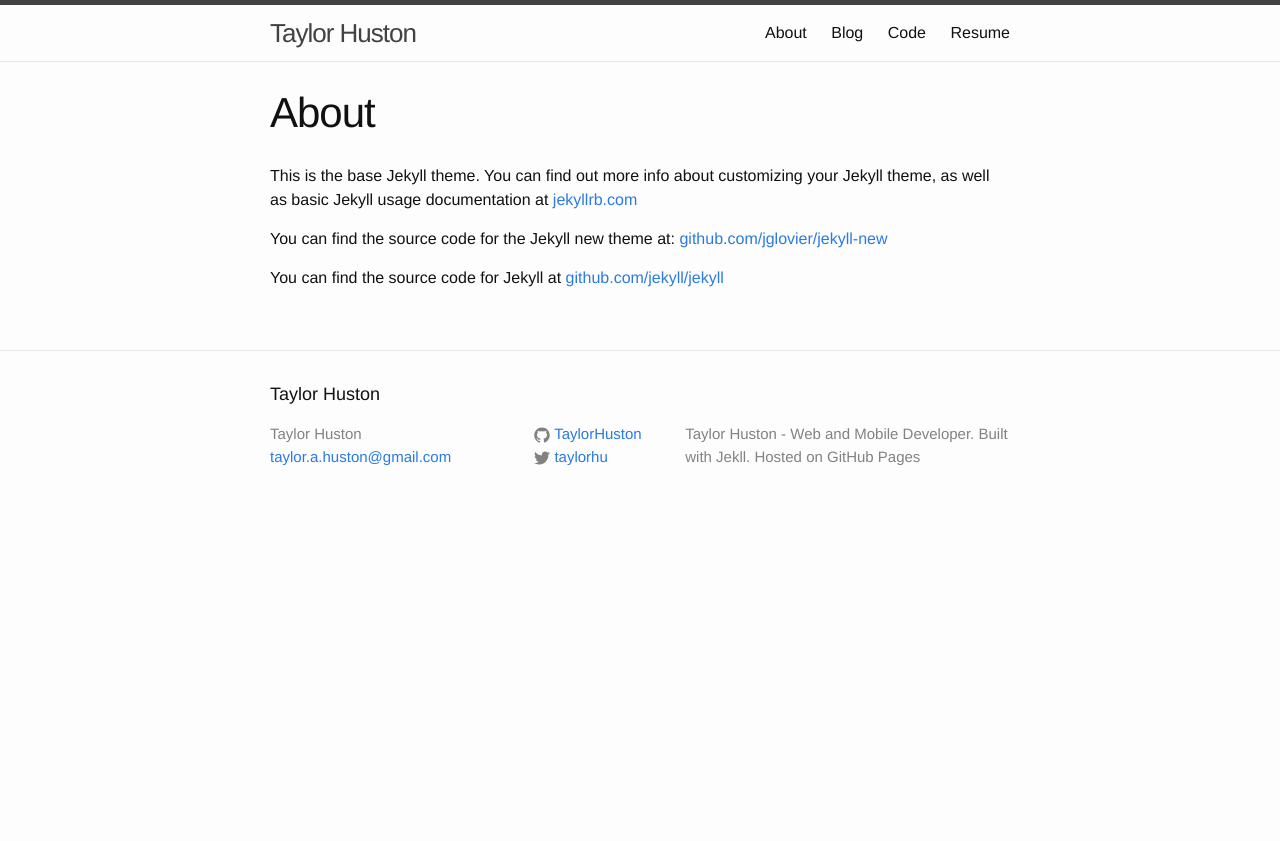
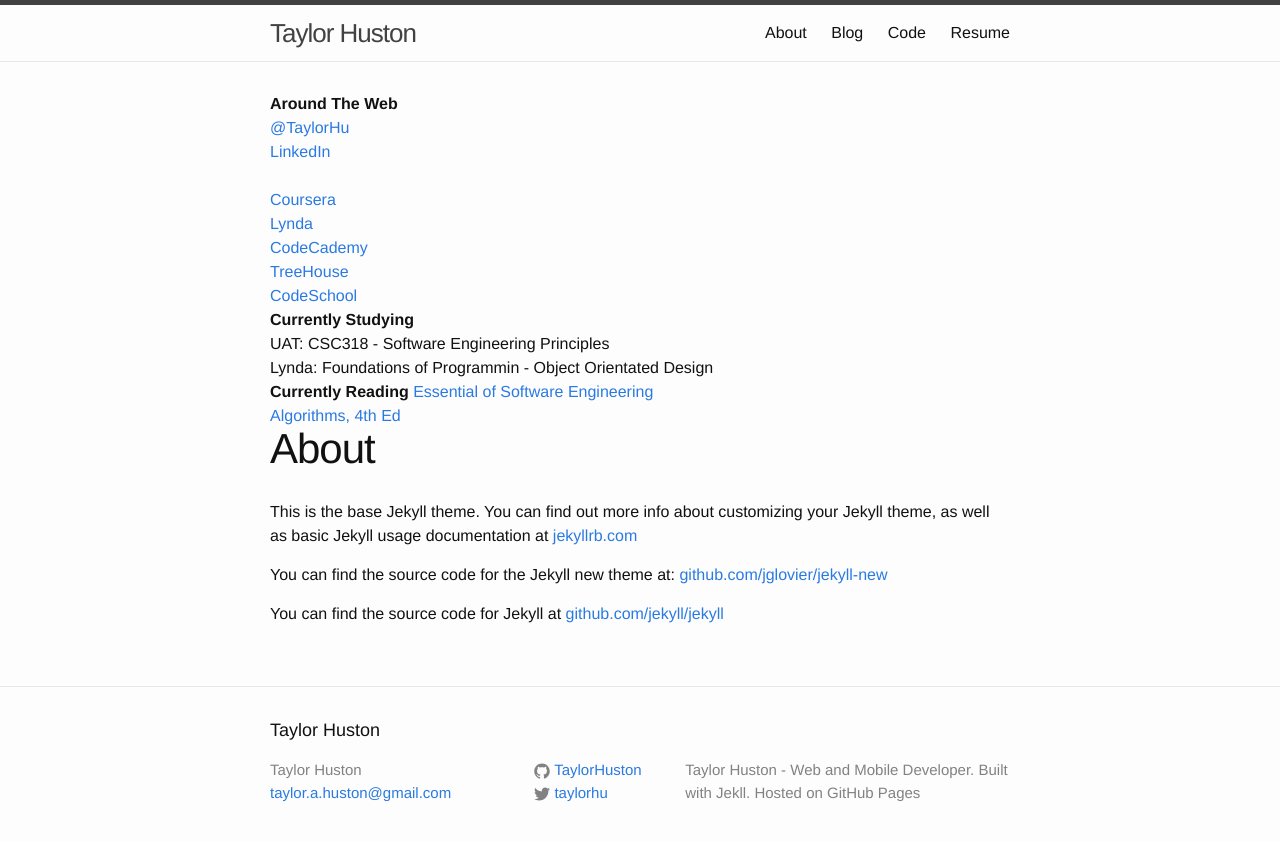
Before and after one commit to TaylorHuston/taylorhuston.github.io, a Jekyll site: the page built from about.md, in a window 1280 px wide. Shown: the top 841 px of the page. Built offline with Jekyll 4.4.1, drawn with Linux system fonts in a browser that asks for light colours.

Commit message:
Create sidebar

```diff
--- /dev/null
+++ b/_includes/sidebar.html
@@ -0,0 +1,22 @@
+<div class="sidebar">
+
+  <strong>Around The Web</strong><br />
+  <a href="https://twitter.com/TaylorHu">@TaylorHu</a><br />
+  <a href="https://www.linkedin.com/in/taylorhuston">LinkedIn</a><br />
+  <br />
+  <a href="https://www.coursera.org/user/i/ec884b97ea554d0daaf69cc61ebaa98d">Coursera</a><br />
+  <a href="http://www.lynda.com/AllCertificates/User/1103034">Lynda</a><br />
+  <a href="http://www.codecademy.com/pyCoder84523">CodeCademy</a><br />
+  <a href="https://teamtreehouse.com/taylorhuston">TreeHouse</a><br />
+  <a href="https://www.codeschool.com/users/1207974">CodeSchool</a>
+  <br />
+  <strong>Currently Studying</strong><br />
+  UAT: CSC318 - Software Engineering Principles<br />
+  <a href="http://www.lynda.com/Programming-tutorials/Foundations-of-Programming-Object-Oriented-Design/96949-2.html"></a>Lynda: Foundations of Programmin - Object Orientated Design</a>
+  <br />
+  <strong>Currently Reading</strong>
+  <a href="https://online.vitalsource.com/#/books/9781284051872">Essential of Software Engineering</a><br />
+  <a href="http://algs4.cs.princeton.edu/home/">Algorithms, 4th Ed</a>
+
+
+</div>
--- a/_layouts/page.html
+++ b/_layouts/page.html
@@ -2,6 +2,8 @@
 layout: default
 ---
 <div class="post">
+
+  {% include sidebar.html %}
 
   <header class="post-header">
     <h1 class="post-title">{{ page.title }}</h1>
```
